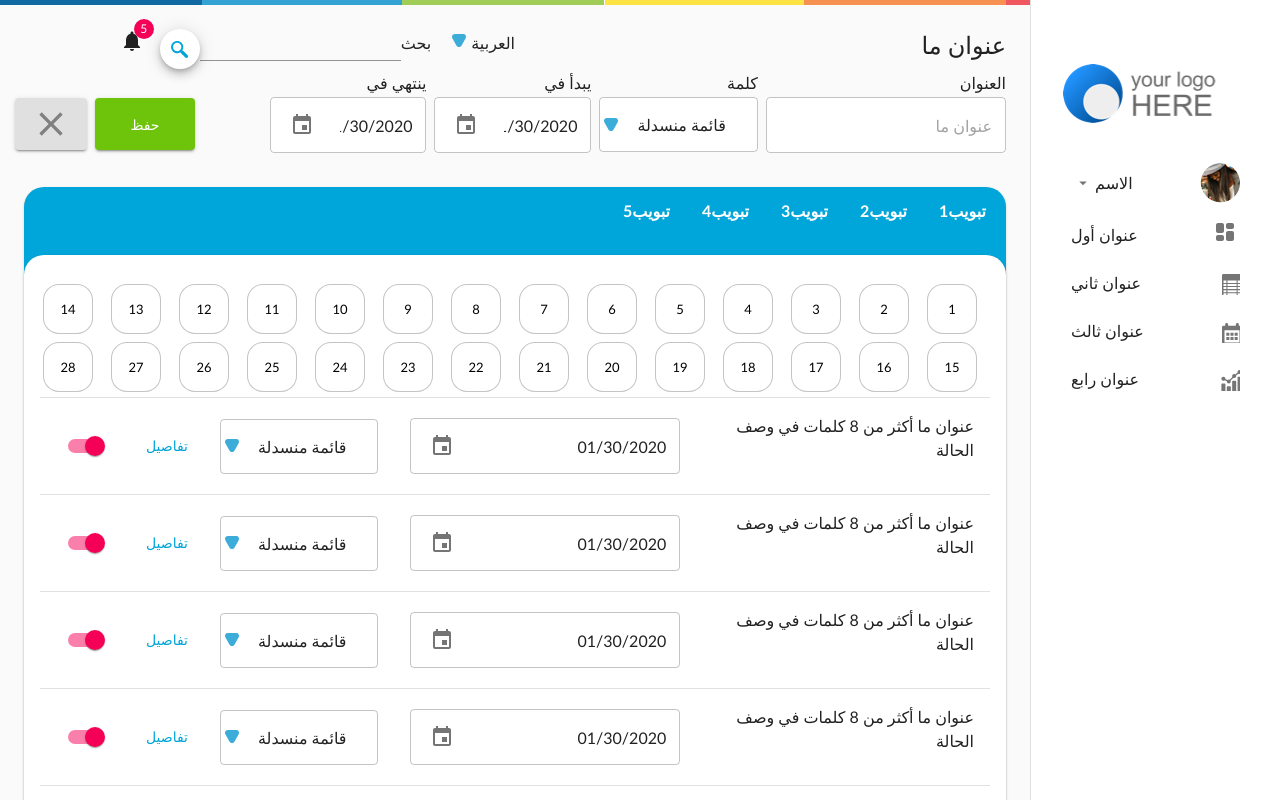
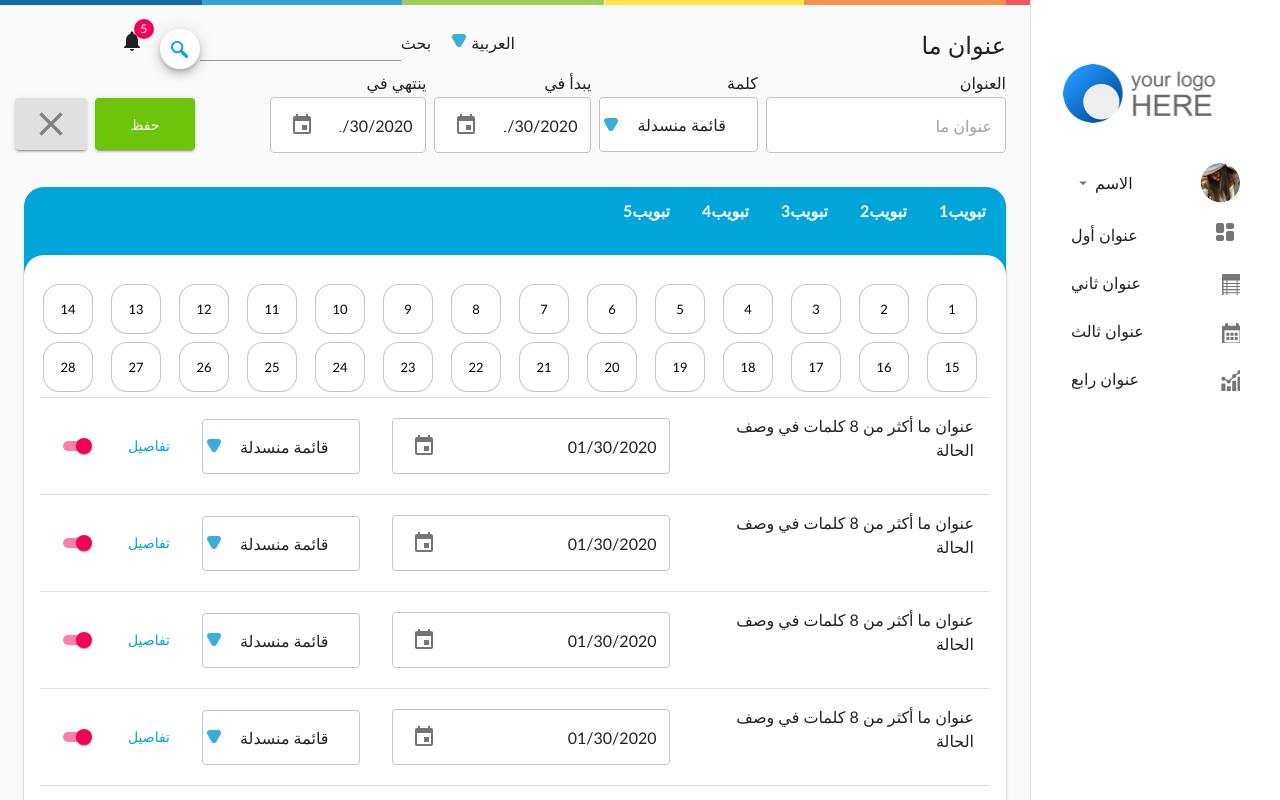
Before and after one commit to ziadjendi/Dashboard, a React (Create React App) app: page / in a window 1280 px wide. Shown: the top 800 px of the page. Built offline with nearby package versions, Linux system fonts and the light colour scheme; what jss-rtl would draw is missing.

Commit message:
refactor

```diff
--- a/src/components/common/switchCheck.jsx
+++ b/src/components/common/switchCheck.jsx
@@ -1,6 +1,12 @@
 import React from "react";
-import { Switch } from "@material-ui/core";
+import { Switch, makeStyles } from "@material-ui/core";
+const useStyles = makeStyles(theme => ({
+  switch: {
+    [theme.breakpoints.down("xs")]: {}
+  }
+}));
 const SwitchCheck = () => {
+  const classes = useStyles();
   const handleChange = name => event => {
     setState({ ...state, [name]: event.target.checked });
   };
@@ -13,7 +19,8 @@ const SwitchCheck = () => {
       checked={state.checkedA}
       onChange={handleChange("checkedA")}
       value="checkedA"
-      inputProps={{ "aria-label": "secondary checkbox" }}
+      className={classes.switch}
+      size="small"
     />
   );
 };
```
